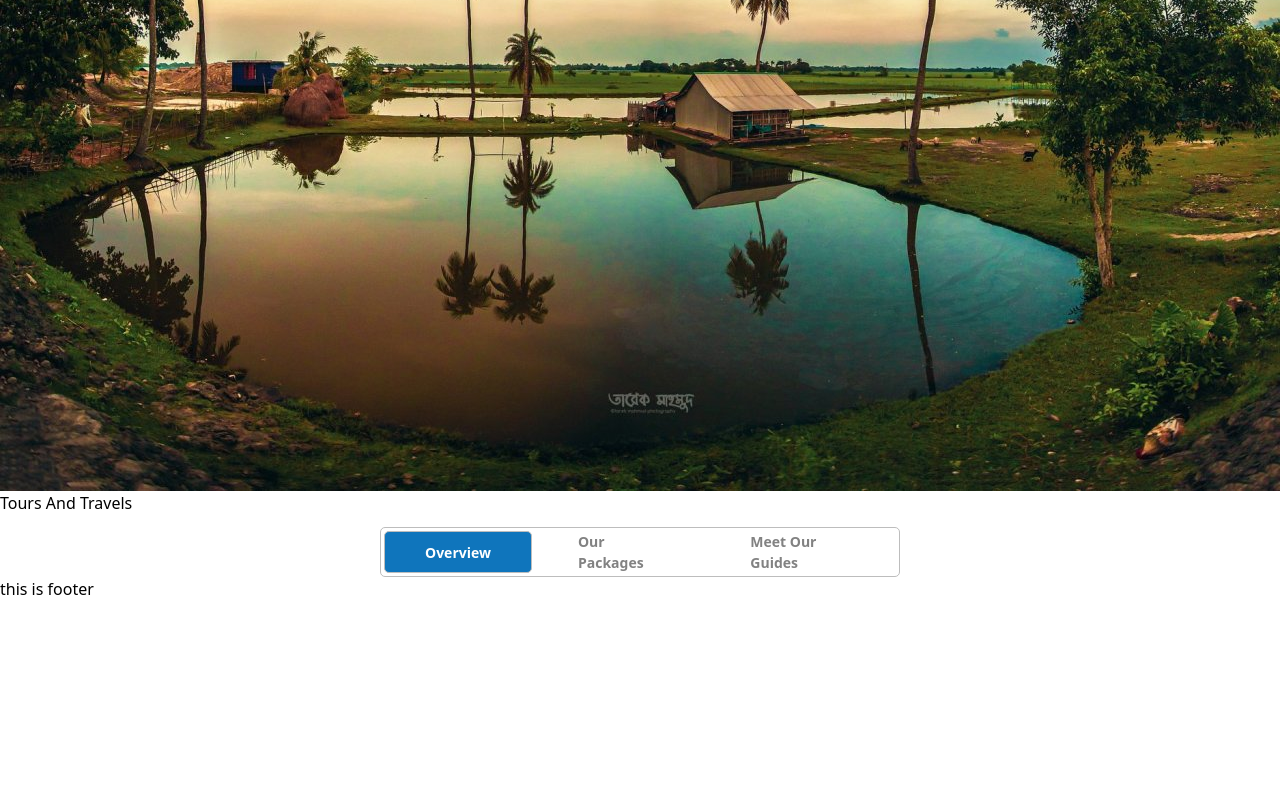
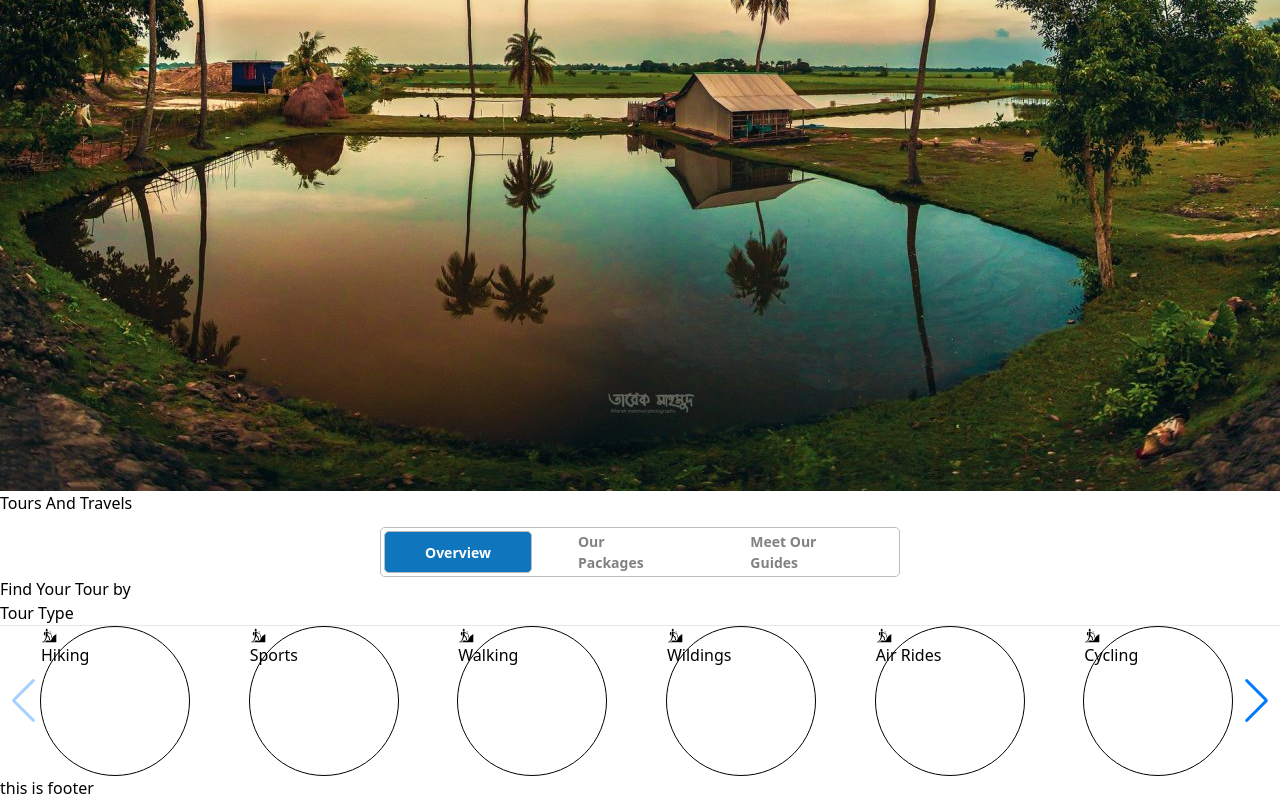
Before and after one commit to Sadi73/bongo-explorer, a React (Vite) app: page / in a window 1280 px wide. Shown: the part 471-1271 px from the top of the page. Before the commit the page ends 1072 px from the top, so only its background shows below. Built offline with nearby package versions, Linux system fonts and the light colour scheme.

Commit message:
tour type section added with swiper js

```diff
--- a/package.json
+++ b/package.json
@@ -13,7 +13,9 @@
     "antd": "^5.17.4",
     "react": "^18.2.0",
     "react-dom": "^18.2.0",
-    "react-router-dom": "^6.23.1"
+    "react-icons": "^5.2.1",
+    "react-router-dom": "^6.23.1",
+    "swiper": "^11.1.4"
   },
   "devDependencies": {
     "@types/react": "^18.2.66",
--- a/src/Layout/Root/Homepage/Homepage.jsx
+++ b/src/Layout/Root/Homepage/Homepage.jsx
@@ -1,6 +1,7 @@
 import React from 'react';
 import Banner from './Banner/Banner';
 import TourTravel from './TourAndTravel/TourTravel';
+import TourType from './TourType/TourType';
 
 const Homepage = () => {
     return (
@@ -8,6 +9,8 @@ const Homepage = () => {
             <Banner/>
 
             <TourTravel/>
+
+            <TourType/>
         </div>
     );
 };
--- /dev/null
+++ b/src/Layout/Root/Homepage/TourType/TourType.jsx
@@ -0,0 +1,66 @@
+import React from 'react';
+// Import Swiper React components
+import { Swiper, SwiperSlide } from 'swiper/react';
+
+// Import Swiper styles
+import 'swiper/css';
+import 'swiper/css/navigation';
+
+// import required modules
+import { Navigation } from 'swiper/modules';
+import { GiHiking } from 'react-icons/gi';
+
+const types = [
+    { name: 'Hiking' },
+    { name: 'Sports' },
+    { name: 'Walking' },
+    { name: 'Wildings' },
+    { name: 'Air Rides' },
+    { name: 'Cycling' },
+    { name: 'Rafting' },
+    { name: 'Camping' },
+    { name: 'Museum' },
+    { name: 'Architecture' },
+    { name: 'Historical' },
+    { name: 'Fishing' },
+];
+
+const TourType = () => {
+    return (
+        <div className='md:w-[80%] mx-auto space-y-2'>
+            <p className='text-center'>Find Your Tour by</p>
+            <h1 className='text-center text-3xl'>Tour Type</h1>
+
+            <hr />
+
+            <div className='pt-10'>
+                <Swiper
+                    slidesPerView={6}
+                    spaceBetween={100}
+                    navigation={true}
+                    modules={[Navigation]}
+                    className="mySwiper"
+                    style={{ padding: '0 5.5rem 0 2.5rem ' }}
+                >
+                    {
+                        types.map(type =>
+                            <SwiperSlide>
+                                <div
+                                    style={{ width: '150px', height: '150px', border: '1px solid', borderRadius: '50%', }}
+                                    className='flex flex-col items-center justify-center space-y-3'>
+                                    <GiHiking className='text-5xl' />
+                                    <p className='uppercase font-bold'>{type?.name}</p>
+                                </div>
+                            </SwiperSlide>
+                        )
+                    }
+
+
+                </Swiper>
+            </div>
+
+        </div>
+    );
+};
+
+export default TourType;
```
Also changed, not shown: 1 other file (tests, documents, lock files or other folders).
